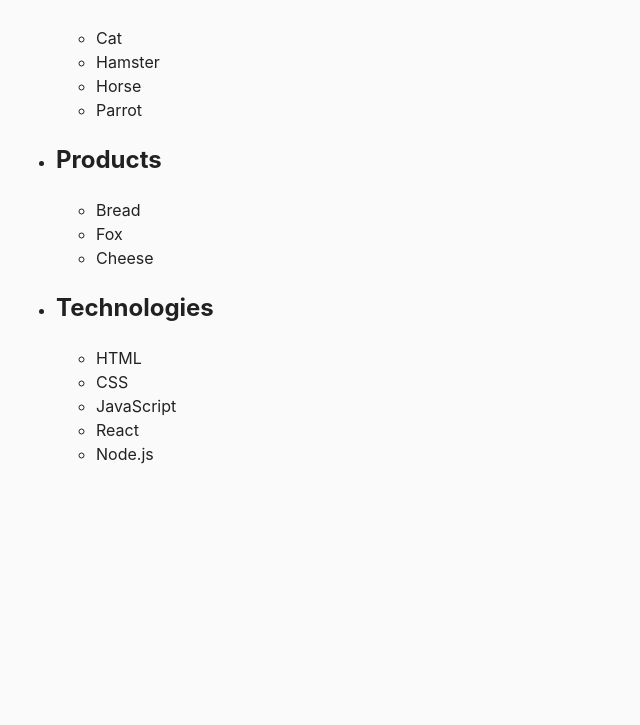
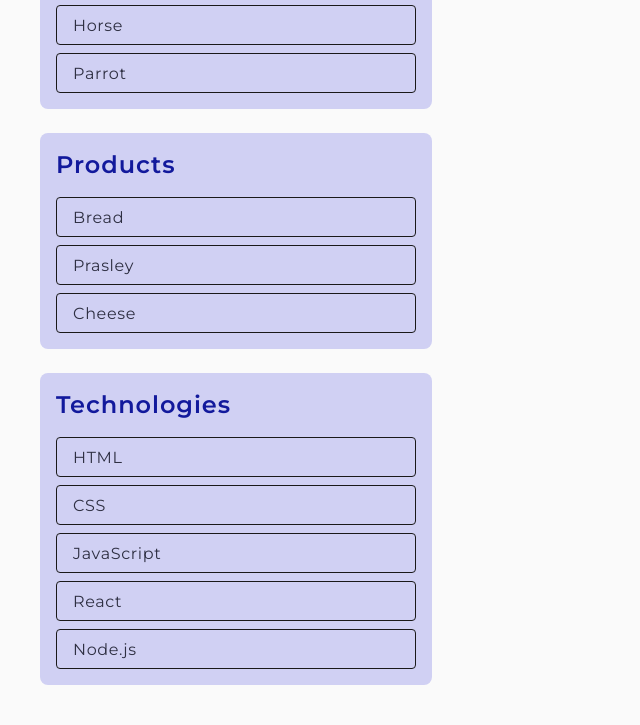
Before and after one commit to HepenkoOleksandra/goit-js-hw-07, a plain HTML site: page task-1.html in a window 1280 px wide. Shown: the part 235-960 px from the top of the page, without its empty margins (0-640 px from the left). Before the commit the page ends 800 px from the top, so only its background shows below. Drawn offline with Linux system fonts and the light colour scheme.

Commit message:
task-1 and task-2

```diff
--- a/css/common.css
+++ b/css/common.css
@@ -13,20 +13,97 @@ body {
   line-height: 1.5;
 }
 
+ul {
+  margin-top: 0;
+  margin-bottom: 0;
+  padding-left: 0;
+  /* text-decoration: none; */
+}
+
+/* task-1 */
+
+.categories-list {
+  display: inline-flex;;
+  flex-direction: column;
+  align-items: flex-start;
+  padding: 24x;
+  margin: 24px;
+  gap: 24px;
+}
+
+.categories-item {
+  display: flex;
+  padding: 16px;
+  flex-direction: column;
+  align-items: flex-start;
+  gap: 16px;
+  border-radius: 8px;
+  background: #d0d0f3;
+  width: 392px;
+  /* list-style: none; */
+}
+
+.categories-title {
+  color: #12199c;
+  font-family: Montserrat;
+  font-size: 24px;
+  font-weight: 600;
+  line-height: 1.33;
+  letter-spacing: 0.04em;
+  margin: 0;
+}
+
+.categories-elements-list {
+  display: flex;
+  flex-direction: column;
+  align-items: flex-start;
+  gap: 8px;
+  list-style: none;
+}
+
+.categories-elements-item {
+  width: 360px;
+  height: 40px;
+  flex-shrink: 0;
+  border-radius: 4px;
+  border: 1px solid #1a1919;
+  color: #2E2F42;
+  font-family: Montserrat;
+  font-size: 16px;
+  font-style: normal;
+  font-weight: 400;
+  line-height: 1.5;
+  letter-spacing: 0.04em;
+  padding: 8px 315px 8px 16px;
+}
+
+
+/* task-2 */
+
 .gallery {
   list-style: none;
   display: flex;
-    flex-wrap: wrap;
-    gap: 20px;
+  width: 1440px;
+  height: 848px;
+  padding: 100px 156px;
+  flex-wrap: wrap;
+  justify-content: center;
+  align-items: flex-start;
+  gap: 48px 24px;
+  background: #99fdf5;
 }
 
-.item-animals {
+.gallery-animals-item {
   border: #0b7726 solid 3px;
   border-radius: 5px;
+  display: block;
+  width: 360px;
+  height: 300px;
+  flex-shrink: 0;
+
 }
 
-.img-animals {
-  display: block;
-   max-width: 100%;
-   height: auto;
+.gallery-animals-img {
+  width: 100%;
+  height: 100%;
 }
--- /dev/null
+++ b/css/font.css
@@ -0,0 +1,32 @@
+/* montserrat-regular - latin */
+@font-face {
+    font-display: swap;
+    /* Check https://developer.mozilla.org/en-US/docs/Web/CSS/@font-face/font-display for other options. */
+    font-family: 'Montserrat';
+    font-style: normal;
+    font-weight: 400;
+    src: url('../fonts/montserrat-v26-latin-regular.woff2') format('woff2');
+    /* Chrome 36+, Opera 23+, Firefox 39+, Safari 12+, iOS 10+ */
+}
+
+/* montserrat-500 - latin */
+@font-face {
+    font-display: swap;
+    /* Check https://developer.mozilla.org/en-US/docs/Web/CSS/@font-face/font-display for other options. */
+    font-family: 'Montserrat';
+    font-style: normal;
+    font-weight: 500;
+    src: url('../fonts/montserrat-v26-latin-500.woff2') format('woff2');
+    /* Chrome 36+, Opera 23+, Firefox 39+, Safari 12+, iOS 10+ */
+}
+
+/* montserrat-600 - latin */
+@font-face {
+    font-display: swap;
+    /* Check https://developer.mozilla.org/en-US/docs/Web/CSS/@font-face/font-display for other options. */
+    font-family: 'Montserrat';
+    font-style: normal;
+    font-weight: 600;
+    src: url('../fonts/montserrat-v26-latin-600.woff2') format('woff2');
+    /* Chrome 36+, Opera 23+, Firefox 39+, Safari 12+, iOS 10+ */
+}
--- a/js/task-1.js
+++ b/js/task-1.js
@@ -1,51 +1,10 @@
 
-// const ulElem = document.querySelector('#categories');
+const ulElem = document.querySelector('.js-categories');
 
-// const liElem = ulElem.children;
-// console.log(`Number of categories: ${[...liElem].length}`);
+const liElem = ulElem.children;
+console.log(`Number of categories: ${liElem.length}`);
 
-// const elemTitleList = [...liElem].forEach((elem, index, array) => {
-//     console.log(`Category: ${elem.firstElementChild.textContent}`);
-//     console.log(`Elements: ${elem.lastElementChild.children.length}`);
-// })
-
-
-const ulElem = document.querySelector('#categories');
-ulElem.type = 'all';
-const y = ulElem.removeAttribute('id');
-console.log(y);
-
-const p = document.createElement('p');
-p.classList.add('text');
-p.textContent = 'Hello world';
-ulElem.before(p);
-p.remove();
-console.log(p);
-
-const liElem = ulElem.querySelector('.item');
-liElem.classList.add('text', 'cat', 'hours');
-liElem.classList.remove('cat');
-liElem.classList.replace('hours', 'cat');
-console.log(liElem);
-
-const ulChildElem = ulElem.children;
-console.log(ulChildElem[2]);
-
-const parentLiElem = ulChildElem[2].parentElement;
-console.log(parentLiElem);
-
-const ulChildElemAll = ulElem.childNodes;
-console.log(ulChildElemAll);
-
-// const liFirstChildElem = liElem[1].lastElementChild;
-// console.log(liFirstChildElem);
-
-const h2 = ulElem.querySelector('h2');
-h2.style.fontSize = '70px';
-console.log(h2.textContent);
-const h2Sibling = h2.nextElementSibling;
-console.log(h2.innerHTML);
-
-const x = ulElem.children[1].children[1].children[1];
-x.textContent = "Fox";
-console.log(x.textContent);
+const elemTitleList = [...liElem].forEach(elem => {
+    console.log(`Category: ${elem.firstElementChild.textContent}`);
+    console.log(`Elements: ${elem.lastElementChild.children.length}`);
+})
--- a/task-1.html
+++ b/task-1.html
@@ -5,40 +5,41 @@
     <meta http-equiv="X-UA-Compatible" content="IE=edge" />
     <meta name="viewport" content="width=device-width, initial-scale=1.0" />
     <title>Task 1</title>
+    <link rel="stylesheet" href="./css/font.css" />
     <link rel="stylesheet" href="css/common.css" />
   </head>
   <body>
     <p><a href="index.html">Go back</a></p>
 
-    <ul id="categories">
-      <li class="item">
-        <h2>Animals</h2>
+    <ul id="categories" class="categories-list js-categories">
+      <li class="categories-item">
+        <h2 class="categories-title">Animals</h2>
 
-        <ul>
-          <li>Cat</li>
-          <li>Hamster</li>
-          <li>Horse</li>
-          <li>Parrot</li>
+        <ul class="categories-elements-list">
+          <li class="categories-elements-item">Cat</li>
+          <li class="categories-elements-item">Hamster</li>
+          <li class="categories-elements-item">Horse</li>
+          <li class="categories-elements-item">Parrot</li>
         </ul>
       </li>
-      <li class="item">
-        <h2>Products</h2>
+      <li class="categories-item">
+        <h2 class="categories-title">Products</h2>
 
-        <ul>
-          <li>Bread</li>
-          <li>Prasley</li>
-          <li>Cheese</li>
+        <ul class="categories-elements-list">
+          <li class="categories-elements-item">Bread</li>
+          <li class="categories-elements-item">Prasley</li>
+          <li class="categories-elements-item">Cheese</li>
         </ul>
       </li>
-      <li class="item">
-        <h2>Technologies</h2>
+      <li class="categories-item">
+        <h2 class="categories-title">Technologies</h2>
 
-        <ul>
-          <li>HTML</li>
-          <li>CSS</li>
-          <li>JavaScript</li>
-          <li>React</li>
-          <li>Node.js</li>
+        <ul class="categories-elements-list">
+          <li class="categories-elements-item">HTML</li>
+          <li class="categories-elements-item">CSS</li>
+          <li class="categories-elements-item">JavaScript</li>
+          <li class="categories-elements-item">React</li>
+          <li class="categories-elements-item">Node.js</li>
         </ul>
       </li>
     </ul>
```
Also changed, not shown: index.html (+1 -0 lines), js/task-2.js (+11 -9 lines), js/task-6.js (+35 -13 lines), task-2.html (+2 -1 lines), task-3.html (+1 -0 lines), task-4.html (+1 -0 lines), task-5.html (+1 -0 lines), task-6.html (+1 -0 lines), fonts/montserrat-v26-latin-500.woff2 (added), fonts/montserrat-v26-latin-600.woff2 (added), fonts/montserrat-v26-latin-regular.woff2 (added).
